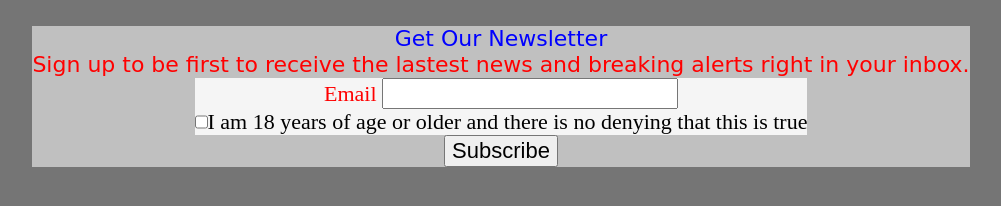
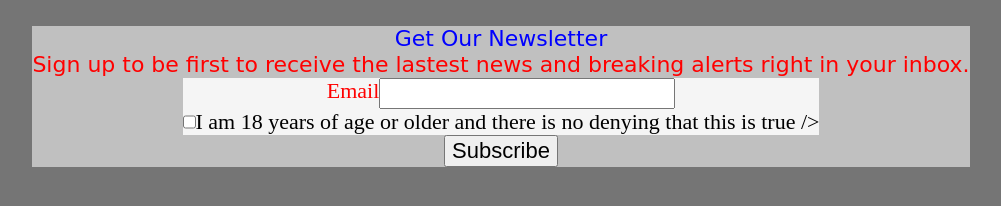
Before and after one commit to Mora362/lab, a plain HTML site: page index.html in a window 1280 px wide. Shown: the whole page, without its empty margins (139-1140 px from the left). Drawn offline with nearby package versions, Linux system fonts and the light colour scheme.

Commit message:
Update index.html

```diff
--- a/index.html
+++ b/index.html
@@ -18,11 +18,11 @@
     </p>
     <ol>
       <li id="input-email">
-      <label>Email</label</>
-        <input type="email" name="email" id="email" pattern="^.+@.+$"></input>
+      <label>Email</label>
+        <input type="email" name="email" id="email" pattern="^.+@.+$" />
       </li>
       <li id="input-age-verification">
-        <input type="checkbox" id="age-verification" name="age-verification" value="50">I am 18 years of age or older and there is no denying that this is true</input>
+        <input type="checkbox" id="age-verification" name="age-verification" value="50">I am 18 years of age or older and there is no denying that this is true />
       </li>
       <li id="input-submit">
         <input type="submit" name="submit" id="submit" value="Subscribe" />
```
